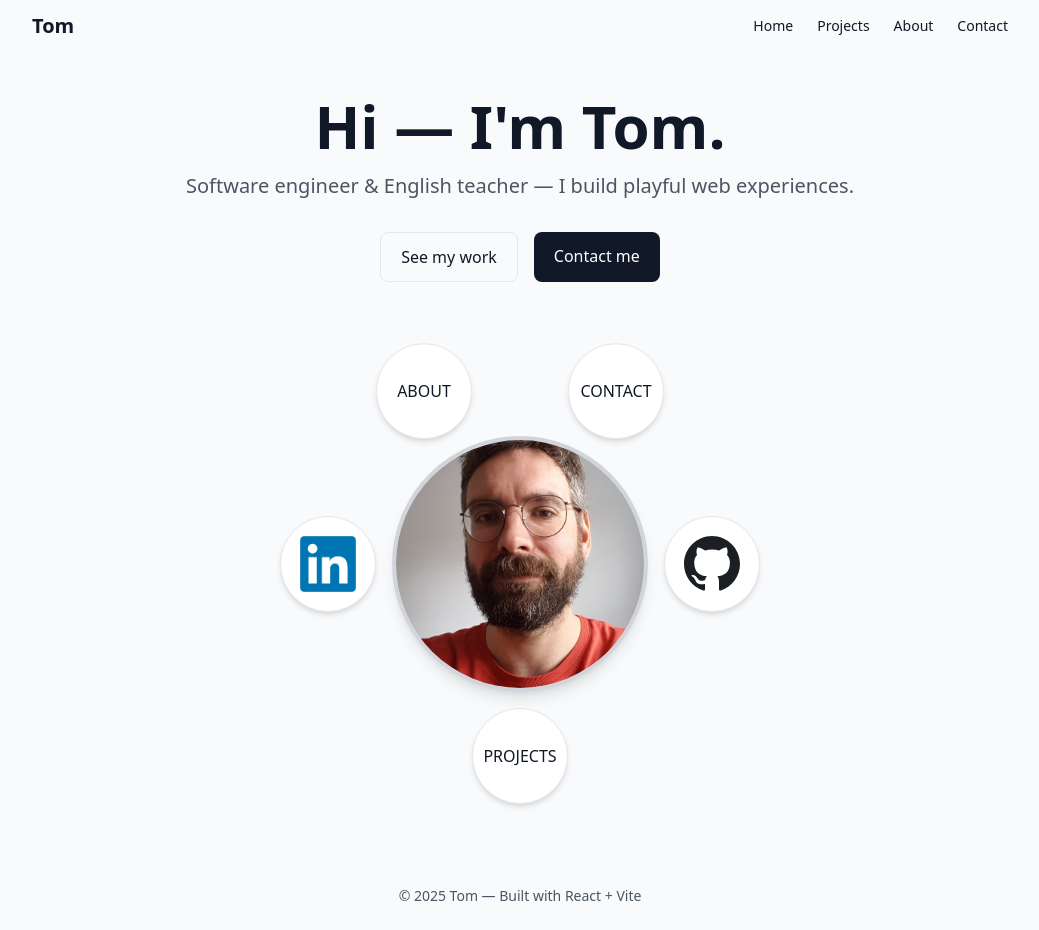
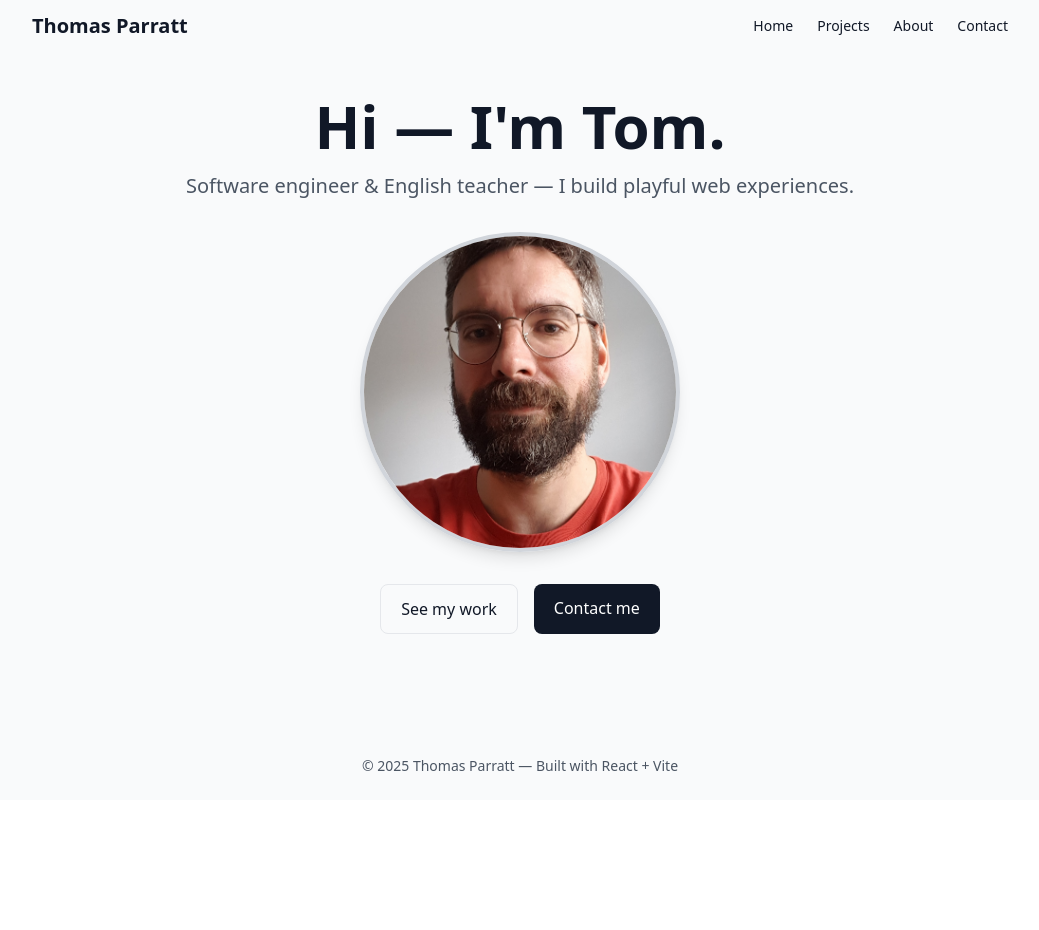
Before and after one commit to ThomasParratt/portfolio, a React (Vite) app: page / in a window 1280 px wide. Shown: the whole page, without its empty margins (120-1159 px from the left). After the commit the page ends 800 px from the top, so only its background shows below. Built offline with nearby package versions, Linux system fonts and the light colour scheme.

Commit message:
best so far

```diff
--- a/src/components/Footer.jsx
+++ b/src/components/Footer.jsx
@@ -4,7 +4,7 @@ import React from 'react'
 export default function Footer() {
     return (
         <footer className="py-6">
-            <div className="max-w-5xl mx-auto px-6 text-center text-sm text-gray-600">© {new Date().getFullYear()} Tom — Built with React + Vite</div>
+            <div className="max-w-5xl mx-auto px-6 text-center text-sm text-gray-600">© {new Date().getFullYear()} Thomas Parratt — Built with React + Vite</div>
         </footer>
     )
 }
--- a/src/components/Hero.jsx
+++ b/src/components/Hero.jsx
@@ -18,19 +18,22 @@ export default function Hero() {
                     </span>
                 </h1>
                 <div className="mt-8 flex justify-center gap-4">
+                    <img
+                        src={heroImage}
+                        alt="Tom"
+                        className="w-64 h-64 md:w-80 md:h-80 rounded-full object-cover border-4 border-gray-300 shadow-lg"
+                    />
+                </div>
+                <div className="mt-8 flex justify-center gap-4">
                     <Link to="/projects" className="px-5 py-3 rounded-lg border">See my work</Link>
                     <Link to="/contact" className="px-5 py-3 rounded-lg bg-gray-900 text-white">Contact me</Link>
                 </div>
-            <div className="mt-8 relative flex justify-center items-center w-full h-[400px] md:h-[500px]">
-
-                {/* CENTRAL CIRCLE */}
+                {/*<div className="mt-8 relative flex justify-center items-center w-full h-[550px] md:h-[700px]">
                     <img
                         src={heroImage}
                         alt="Tom"
                         className="w-48 h-48 md:w-64 md:h-64 rounded-full object-cover border-4 border-gray-300 shadow-lg"
                     />
-
-                {/* SATELLITE CIRCLES */}
                     {[
                         { text: "PROJECTS", to: "/projects", x: "0%", y: "200%", logo: null},
                         { text: "ABOUT", to: "/about", x: "-100%", y: "-180%", logo: null },
@@ -61,8 +64,7 @@ export default function Hero() {
                             )}
                         </Link>
                     ))}
-            </div>
-
+                </div>*/}
             </div>
         </section>
     );
--- a/src/components/Navbar.jsx
+++ b/src/components/Navbar.jsx
@@ -18,7 +18,7 @@ export default function Navbar() {
     return (
         <header className={`fixed w-full z-30 transition-all ${scrolled? 'bg-white/80 backdrop-blur shadow-sm' : 'bg-transparent'}`}>
             <nav className="max-w-5xl mx-auto px-6 py-3 flex items-center justify-between">
-                <div className="text-xl font-semibold">Tom</div>
+                <div className="text-xl font-semibold">Thomas Parratt</div>
                     <ul className="hidden md:flex gap-6 items-center text-sm">
                         <li><Link to="/" className="hover:underline">Home</Link></li>
                         <li><Link to="/projects" className="hover:underline">Projects</Link></li>
```
Lines whose indentation alone changed are shown as unchanged.
